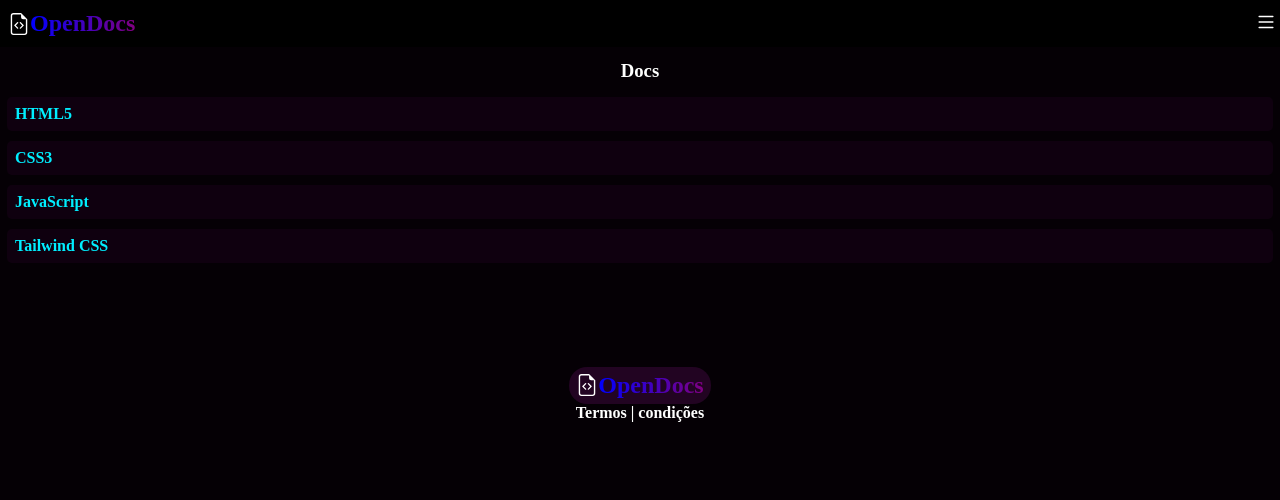
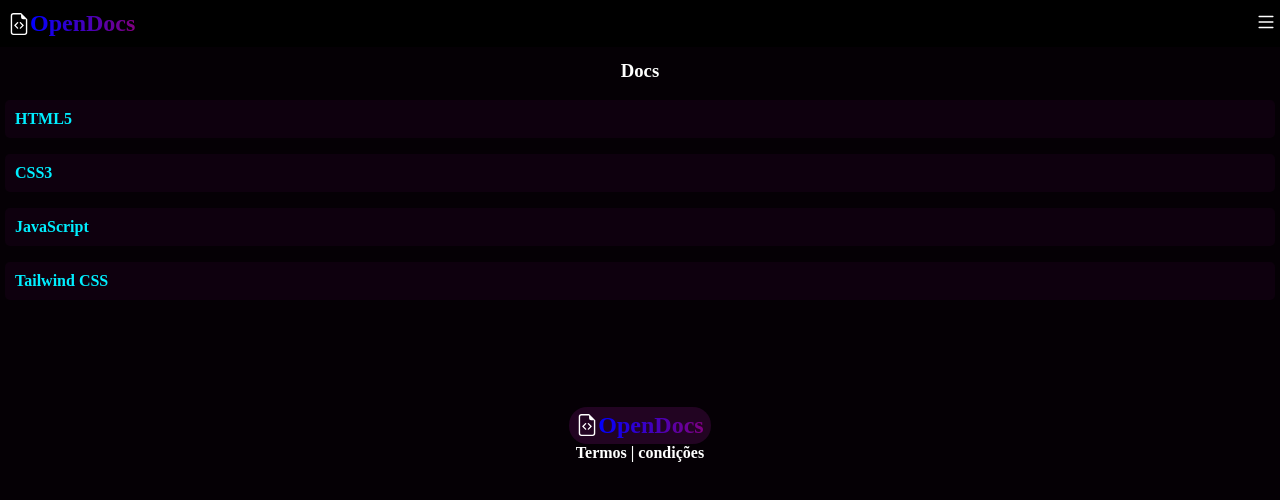
Before and after one commit to G-Glass/Login, a plain HTML site: page docs.html in a window 1280 px wide. Drawn offline with Linux system fonts and the light colour scheme.

Commit message:
committed

```diff
--- a/docs.css
+++ b/docs.css
@@ -50,13 +50,13 @@ body {
     flex-direction: column;
 }
 .lista a {
-    background-color: rgb(15, 0, 15);
+    background-color: rgb(14, 0, 14);
     border-radius: 5px;
     color: rgb(0, 238, 255);
     text-decoration: none;
     font-weight: bold;
-    margin: 5px;
-    padding: 8px;
+    margin: 8px;
+    padding: 10px;
     width: 100%;
 }
 .lista a:hover {
```
